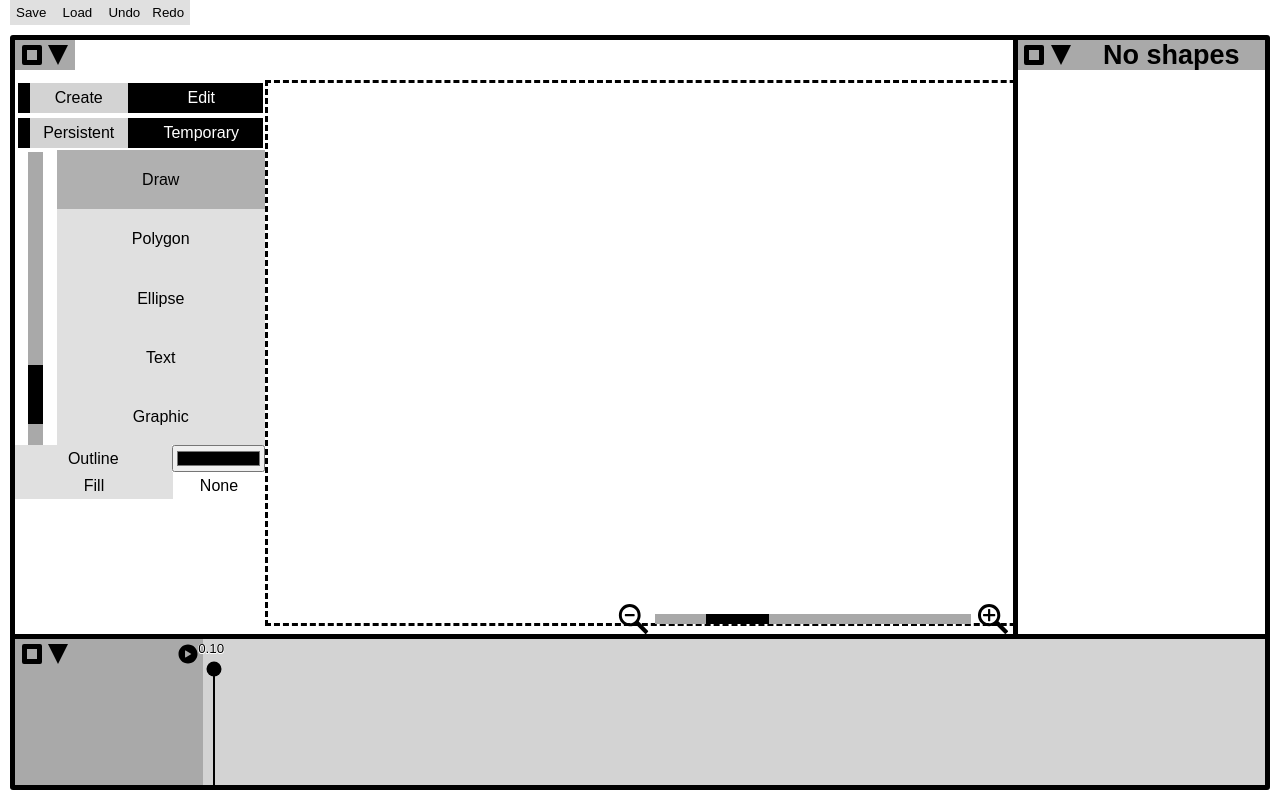
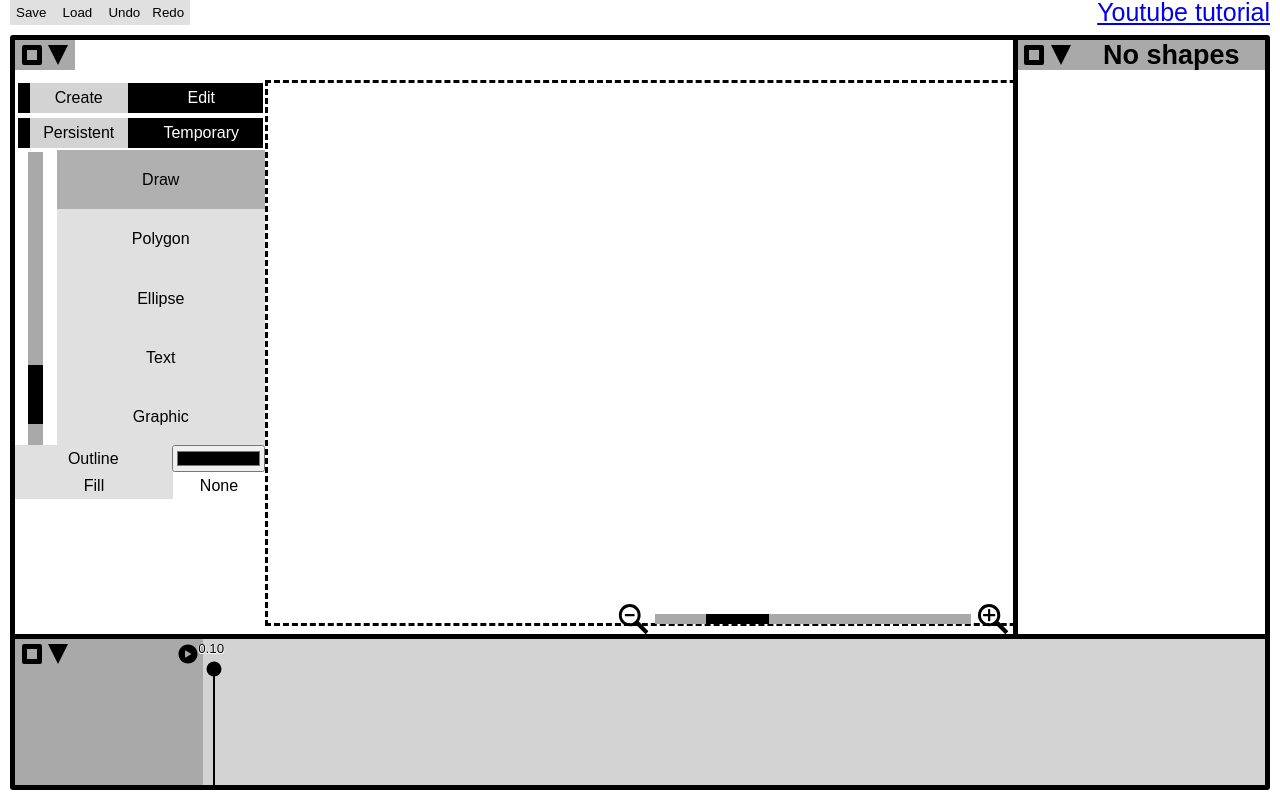
Before and after one commit to Moses-Bejon/Motion, a plain HTML site: page index.html in a window 1280 px wide. Drawn offline with Linux system fonts and the light colour scheme; a web font is replaced by a local one.

Commit message:
Added link to youtube tutorial

```diff
--- a/index.css
+++ b/index.css
@@ -11,12 +11,19 @@
     left: var(--margin);
     height: var(--banner-height);
     display: flex;
+    width: calc(100% - 2*var(--margin));
 
     user-select: none;
 }
 
 .bannerButton{
     height: 100%;
+}
+.bannerLink{
+    line-height: var(--banner-height);
+    margin-left: auto;
+    font-family: arial;
+    font-size: 25px;
 }
 
 .realFakeButtonContainer{
--- a/index.html
+++ b/index.html
@@ -21,6 +21,7 @@
         </div>
         <button id="undoButton" class="bannerButton">Undo</button>
         <button id="redoButton" class="bannerButton">Redo</button>
+        <a href="https://www.youtube.com/watch?v=y64UY43XW1s" class="bannerLink">Youtube tutorial</a>
     </div>
 
     <border-edge id="topEdge" type="horizontal"></border-edge>
```
